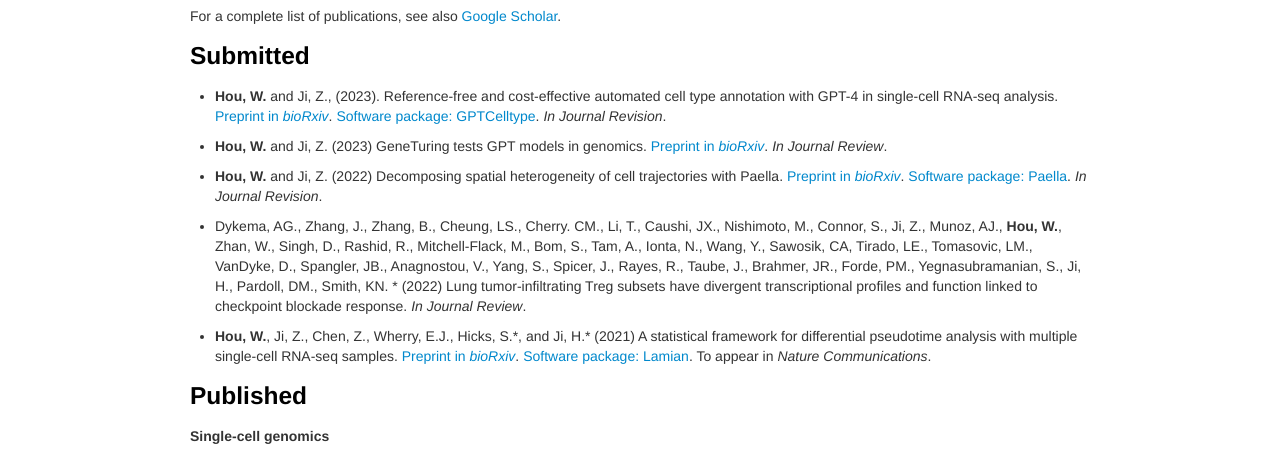
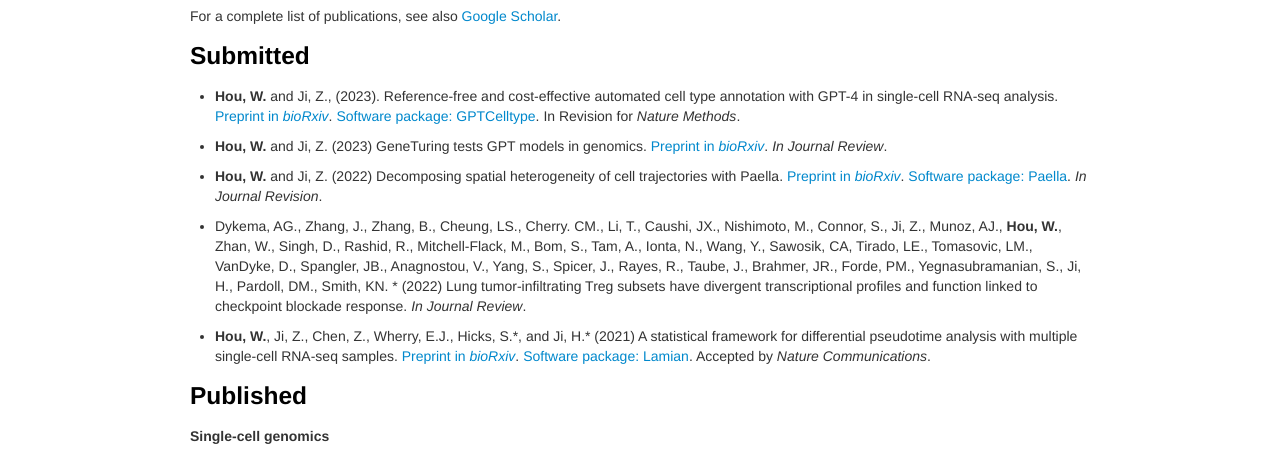
Before and after one commit to Winnie09/Wenpin_Hou, a Jekyll site: the page built from pages/publications.md, in a window 1280 px wide. Shown: the part 146-599 px from the top of the page. Built offline with Jekyll 4.4.1, drawn with Linux system fonts in a browser that asks for light colours.

Commit message:
update publications

```diff
--- a/pages/publications.md
+++ b/pages/publications.md
@@ -10,7 +10,7 @@ For a complete list of publications, see also [Google Scholar](https://scholar.g
 
 ### Submitted
 
-- **Hou, W.** and Ji, Z., (2023). Reference-free and cost-effective automated cell type annotation with GPT-4 in single-cell RNA-seq analysis. [Preprint in *bioRxiv*](https://www.biorxiv.org/content/10.1101/2023.04.16.537094v1). [Software package: GPTCelltype](https://winnie09.github.io/Wenpin_Hou/pages/gptcelltype.html). *In Journal Revision*.
+- **Hou, W.** and Ji, Z., (2023). Reference-free and cost-effective automated cell type annotation with GPT-4 in single-cell RNA-seq analysis. [Preprint in *bioRxiv*](https://www.biorxiv.org/content/10.1101/2023.04.16.537094v1). [Software package: GPTCelltype](https://winnie09.github.io/Wenpin_Hou/pages/gptcelltype.html). In Revision for *Nature Methods*.
 
 - **Hou, W.** and Ji, Z. (2023) GeneTuring tests GPT models in genomics. [Preprint in *bioRxiv*](https://www.biorxiv.org/content/10.1101/2023.03.11.532238v1). *In Journal Review*.
 
@@ -18,7 +18,7 @@ For a complete list of publications, see also [Google Scholar](https://scholar.g
 
 - Dykema, AG.,  Zhang, J., Zhang, B., Cheung, LS., Cherry. CM., Li, T., Caushi, JX., Nishimoto, M., Connor, S., Ji, Z., Munoz, AJ., **Hou, W.**, Zhan, W., Singh, D., Rashid, R., Mitchell-Flack, M., Bom, S., Tam, A., Ionta, N., Wang, Y., Sawosik, CA, Tirado, LE., Tomasovic, LM., VanDyke, D., Spangler, JB., Anagnostou, V., Yang, S., Spicer, J., Rayes, R., Taube, J., Brahmer, JR., Forde, PM., Yegnasubramanian, S., Ji, H., Pardoll, DM., Smith, KN. \* (2022) Lung tumor-infiltrating Treg subsets have divergent transcriptional profiles and function linked to checkpoint blockade response. *In Journal Review*.
 
-- **Hou, W.**, Ji, Z., Chen, Z., Wherry, E.J., Hicks, S.\*, and Ji, H.\* (2021) A statistical framework for differential pseudotime analysis with multiple single-cell RNA-seq samples. [Preprint in *bioRxiv*](https://www.biorxiv.org/content/10.1101/2021.07.10.451910v1.full.pdf+html). [Software package: Lamian](https://github.com/Winnie09/Lamian). To appear in *Nature Communications*.
+- **Hou, W.**, Ji, Z., Chen, Z., Wherry, E.J., Hicks, S.\*, and Ji, H.\* (2021) A statistical framework for differential pseudotime analysis with multiple single-cell RNA-seq samples. [Preprint in *bioRxiv*](https://www.biorxiv.org/content/10.1101/2021.07.10.451910v1.full.pdf+html). [Software package: Lamian](https://github.com/Winnie09/Lamian). Accepted by *Nature Communications*.
 
 
 ### Published
```
